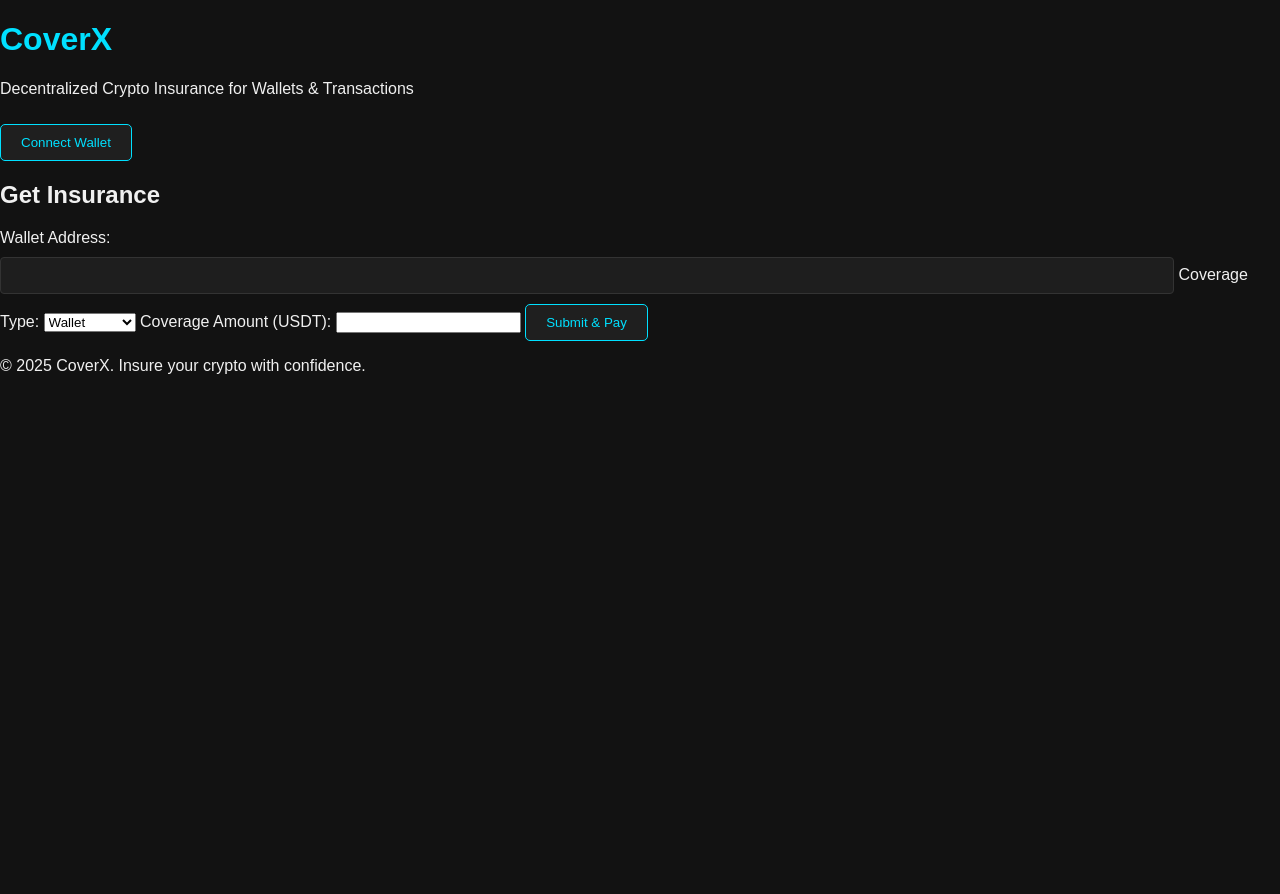
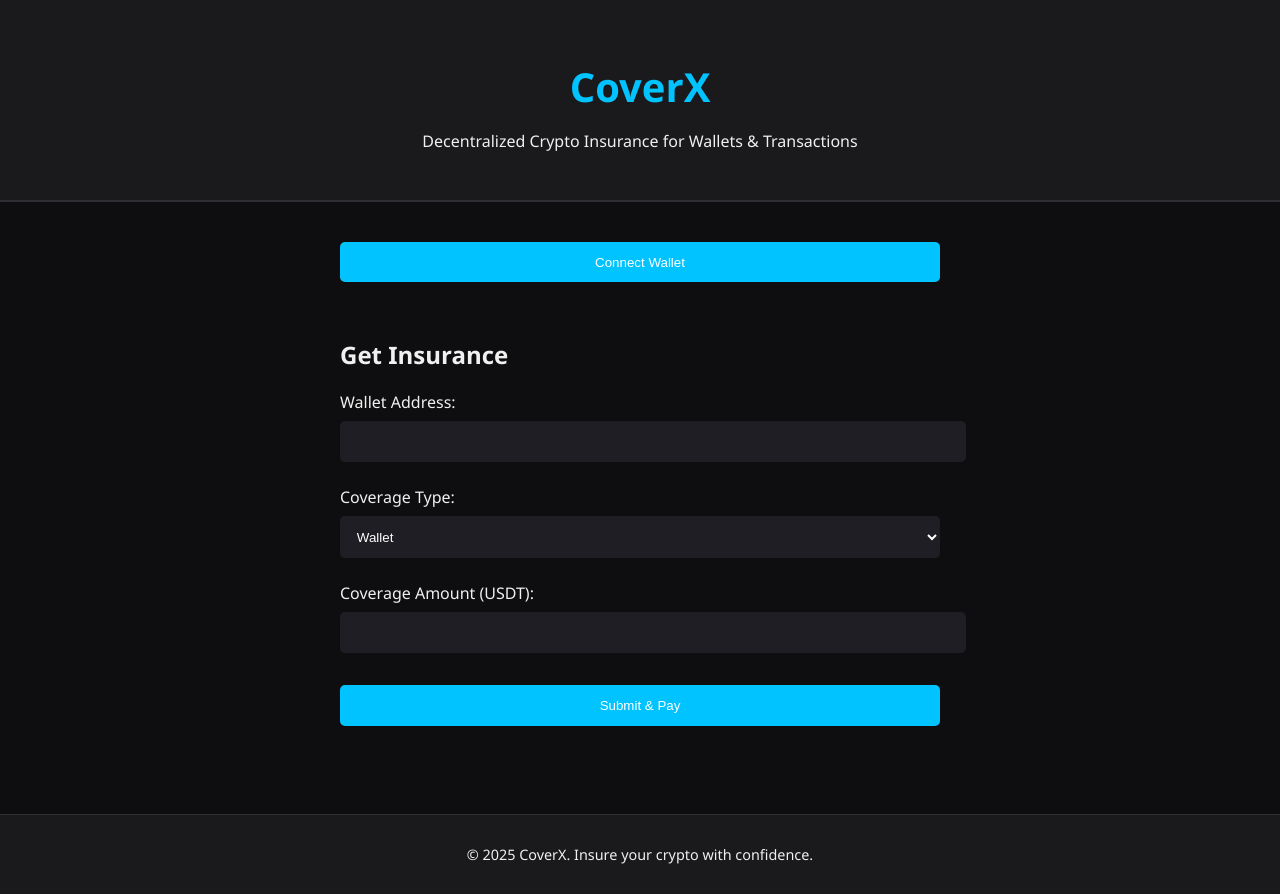
Before and after one commit to cryptochagari/coverX, a plain HTML site: page index.html in a window 1280 px wide. Before the commit the page ends 800 px from the top, so only its background shows below. Drawn offline with Linux system fonts and the light colour scheme.

Commit message:
Update style.css

```diff
--- a/style.css
+++ b/style.css
@@ -1,46 +1,58 @@
 body {
   margin: 0;
-  font-family: Arial, sans-serif;
-  background-color: #121212;
+  font-family: 'Segoe UI', Tahoma, Geneva, Verdana, sans-serif;
+  background-color: #0e0e10;
   color: #f0f0f0;
 }
 
-.container {
+header {
+  background-color: #1a1a1d;
+  padding: 2rem;
+  text-align: center;
+  border-bottom: 2px solid #2e2e34;
+}
+
+header h1 {
+  font-size: 2.5rem;
+  color: #00c3ff;
+  margin-bottom: 0.5rem;
+}
+
+main {
+  padding: 2rem;
   max-width: 600px;
   margin: auto;
-  padding: 2rem;
-  text-align: center;
 }
 
-h1 {
-  color: #00e0ff;
+section {
+  margin-bottom: 2rem;
+}
+
+input, select, button {
+  width: 100%;
+  padding: 0.8rem;
+  margin-top: 0.5rem;
+  margin-bottom: 1.5rem;
+  border: none;
+  border-radius: 5px;
+  background-color: #1e1e24;
+  color: #fff;
 }
 
 button {
-  padding: 10px 20px;
-  background-color: #1f1f1f;
-  color: #00e0ff;
-  border: 1px solid #00e0ff;
-  border-radius: 5px;
+  background-color: #00c3ff;
   cursor: pointer;
-  margin-top: 10px;
+  transition: background-color 0.3s ease;
 }
 
 button:hover {
-  background-color: #00e0ff;
-  color: #121212;
+  background-color: #009ccf;
 }
 
-input[type="text"] {
-  padding: 10px;
-  width: 90%;
-  margin-top: 10px;
-  background: #1e1e1e;
-  color: #fff;
-  border: 1px solid #333;
-  border-radius: 4px;
+footer {
+  text-align: center;
+  padding: 1rem;
+  background-color: #1a1a1d;
+  border-top: 1px solid #2e2e34;
+  font-size: 0.9rem;
 }
-
-.section {
-  margin-top: 30px;
-}
```
